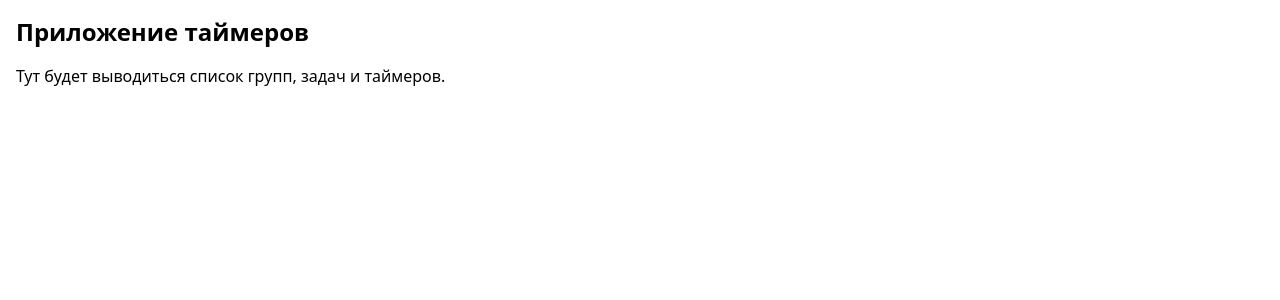
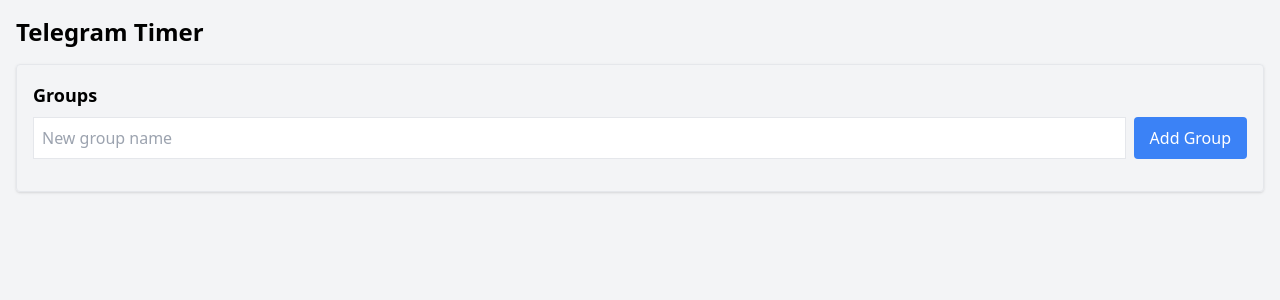
Before and after one commit to sergey23r-hub/telegram-timer-frontend, a React (Create React App) app: page / in a window 1280 px wide. Shown: the top 300 px of the page. Built offline with nearby package versions, Linux system fonts and the light colour scheme.

Commit message:
feat: добавлена структура отображения интерфейса групп, задач и таймеров

```diff
--- a/src/App.js
+++ b/src/App.js
@@ -1,12 +1,13 @@
-import React from 'react';
-import { AppProvider } from './context/AppContext';
+import React from "react";
+import { AppProvider } from "./context/AppContext";
+import GroupList from "./components/GroupList";
 
 function App() {
   return (
     <AppProvider>
-      <div className="p-4">
-        <h1 className="text-2xl font-bold mb-4">Приложение таймеров</h1>
-        <p>Тут будет выводиться список групп, задач и таймеров.</p>
+      <div className="min-h-screen bg-gray-100 p-4">
+        <h1 className="text-2xl font-bold mb-4">Telegram Timer</h1>
+        <GroupList />
       </div>
     </AppProvider>
   );
--- a/src/components/GroupList.js
+++ b/src/components/GroupList.js
@@ -1,23 +1,41 @@
-import React, { useContext } from "react";
-import { AppContext } from "../context/AppContext";
-import GroupItem from "./GroupItem";
+import React, { useState } from "react";
+import { useAppContext } from "../context/AppContext";
 
-function GroupList() {
-  const { groups, addGroup } = useContext(AppContext);
+const GroupList = () => {
+  const { groups, addGroup } = useAppContext();
+  const [groupName, setGroupName] = useState("");
+
+  const handleAddGroup = () => {
+    if (groupName.trim() !== "") {
+      addGroup(groupName.trim());
+      setGroupName("");
+    }
+  };
 
   return (
-    <div className="space-y-4">
-      <button
-        className="px-4 py-2 bg-blue-500 text-white rounded"
-        onClick={addGroup}
-      >
-        Добавить группу
-      </button>
-      {groups.map(group => (
-        <GroupItem key={group.id} group={group} />
-      ))}
+    <div className="p-4 border rounded shadow">
+      <h2 className="text-lg font-bold mb-2">Groups</h2>
+      <div className="flex mb-4">
+        <input
+          type="text"
+          className="border p-2 flex-grow mr-2"
+          placeholder="New group name"
+          value={groupName}
+          onChange={(e) => setGroupName(e.target.value)}
+        />
+        <button onClick={handleAddGroup} className="bg-blue-500 text-white px-4 py-2 rounded">
+          Add Group
+        </button>
+      </div>
+      <ul>
+        {groups.map((group) => (
+          <li key={group.id} className="mb-2">
+            {group.name}
+          </li>
+        ))}
+      </ul>
     </div>
   );
-}
+};
 
 export default GroupList;
--- a/src/context/AppContext.js
+++ b/src/context/AppContext.js
@@ -1,25 +1,47 @@
-import React, { createContext, useContext, useState } from 'react';
+import React, { createContext, useContext, useState } from "react";
 
 const AppContext = createContext();
 
 export const AppProvider = ({ children }) => {
-  const [groups, setGroups] = useState([
-    { id: 1, name: 'Рабочие задачи' },
-    { id: 2, name: 'Личное развитие' }
-  ]);
+  const [groups, setGroups] = useState([]);
 
-  const [tasks, setTasks] = useState([
-    { id: 1, groupId: 1, name: 'Написать отчет' },
-    { id: 2, groupId: 2, name: 'Прочитать книгу' }
-  ]);
+  const addGroup = (name) => {
+    const newGroup = { id: Date.now(), name, tasks: [] };
+    setGroups((prev) => [...prev, newGroup]);
+  };
 
-  const [timers, setTimers] = useState([
-    { id: 1, taskId: 1, name: 'Помидорка 1', duration: 25 * 60 },
-    { id: 2, taskId: 2, name: 'Помидорка 2', duration: 45 * 60 }
-  ]);
+  const addTask = (groupId, taskName) => {
+    setGroups((prev) =>
+      prev.map((group) =>
+        group.id === groupId
+          ? {
+              ...group,
+              tasks: [...group.tasks, { id: Date.now(), name: taskName, timers: [] }],
+            }
+          : group
+      )
+    );
+  };
+
+  const addTimer = (groupId, taskId, timerName) => {
+    setGroups((prev) =>
+      prev.map((group) =>
+        group.id === groupId
+          ? {
+              ...group,
+              tasks: group.tasks.map((task) =>
+                task.id === taskId
+                  ? { ...task, timers: [...task.timers, { id: Date.now(), name: timerName }] }
+                  : task
+              ),
+            }
+          : group
+      )
+    );
+  };
 
   return (
-    <AppContext.Provider value={{ groups, tasks, timers }}>
+    <AppContext.Provider value={{ groups, addGroup, addTask, addTimer }}>
       {children}
     </AppContext.Provider>
   );
```
Also changed, not shown: 1 other file (tests, documents, lock files or other folders).
